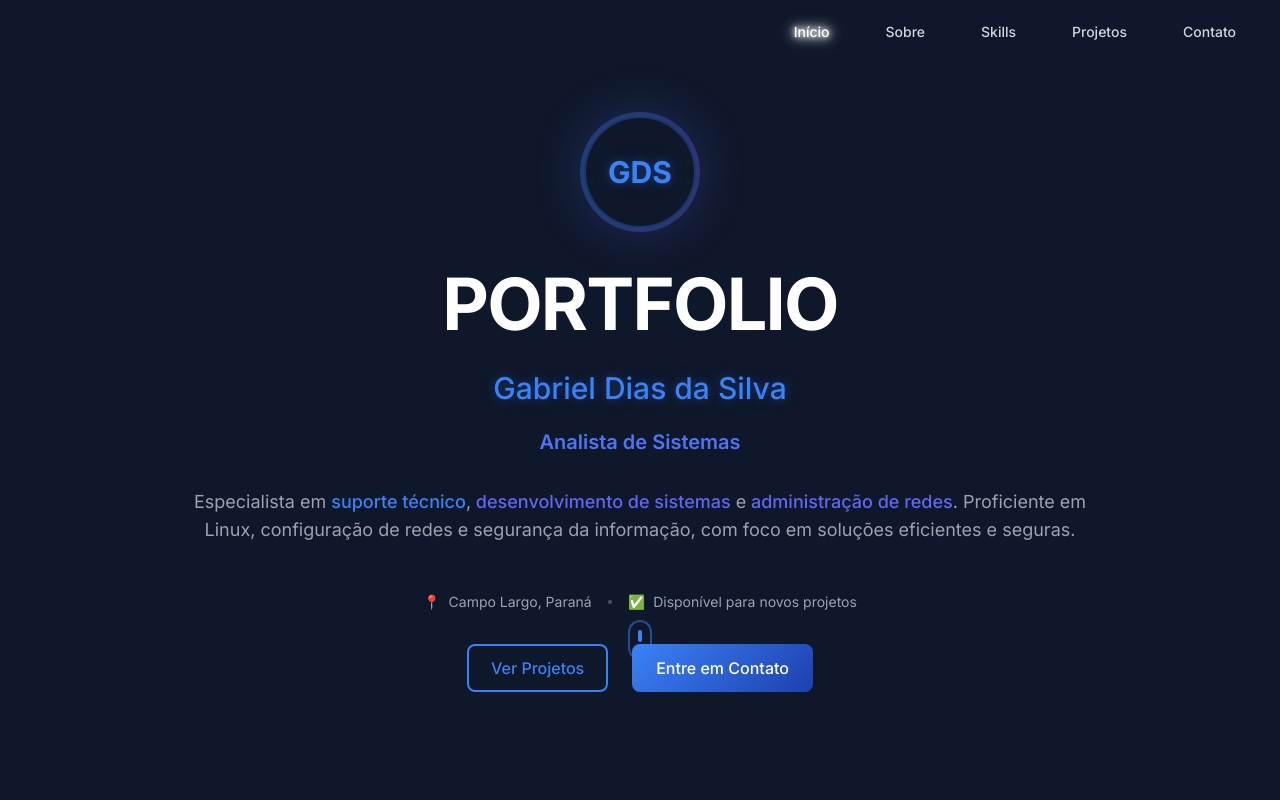
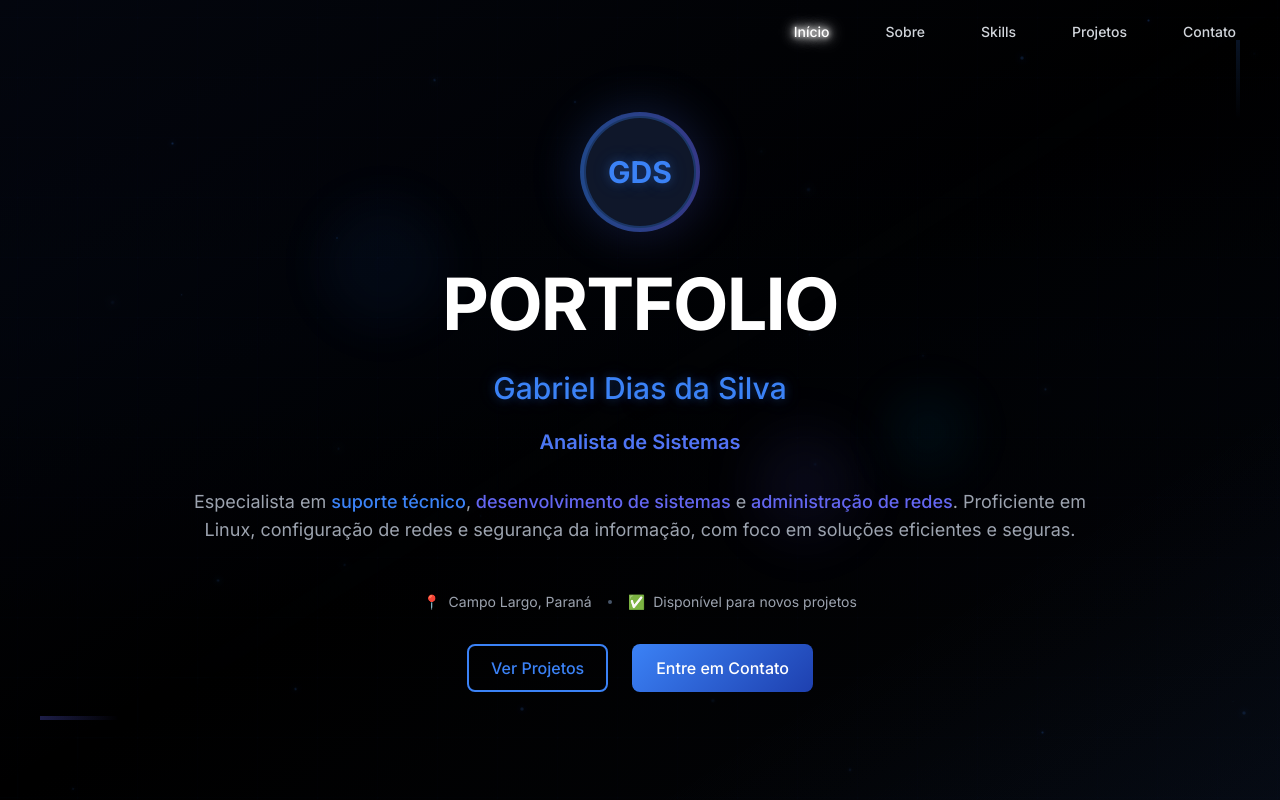
Before and after one commit to gabriellsd/portfolio-gabriel, a Next.js app: page / in a window 1280 px wide. Shown: the top 800 px of the page. Built offline with nearby package versions, Linux system fonts and the light colour scheme.

Commit message:
Corrige cursor visual - remove scroll indicator e restaura efeitos

```diff
--- a/app/components/BackgroundEffects.tsx
+++ b/app/components/BackgroundEffects.tsx
@@ -1,12 +1,68 @@
 'use client'
 
-import React from 'react'
+import React, { useEffect, useState } from 'react'
 
 const BackgroundEffects: React.FC = () => {
+  const [particles, setParticles] = useState<Array<{ id: number; x: number; y: number; size: number; delay: number }>>([])
+
+  useEffect(() => {
+    const generateParticles = () => {
+      const newParticles = []
+      for (let i = 0; i < 30; i++) {
+        newParticles.push({
+          id: i,
+          x: Math.random() * 100,
+          y: Math.random() * 100,
+          size: Math.random() * 3 + 1,
+          delay: Math.random() * 8
+        })
+      }
+      setParticles(newParticles)
+    }
+
+    generateParticles()
+  }, [])
+
   return (
     <div className="fixed inset-0 pointer-events-none overflow-hidden">
-      {/* Apenas um background simples */}
-      <div className="absolute inset-0 bg-dark-bg"></div>
+      {/* Animated Grid Background */}
+      <div className="absolute inset-0 tech-grid opacity-20"></div>
+
+      {/* Matrix Rain Effect */}
+      <div className="absolute inset-0 matrix-rain"></div>
+
+      {/* Professional Background Gradient */}
+      <div className="absolute inset-0 tech-bg"></div>
+
+      {/* Floating Particles */}
+      {particles.map((particle) => (
+        <div
+          key={particle.id}
+          className="floating-particle absolute rounded-full"
+          style={{
+            left: `${particle.x}%`,
+            top: `${particle.y}%`,
+            width: `${particle.size}px`,
+            height: `${particle.size}px`,
+            animationDelay: `${particle.delay}s`,
+            background: `radial-gradient(circle, rgba(59, 130, 246, 0.4), transparent)`,
+            boxShadow: `0 0 ${particle.size * 2}px rgba(59, 130, 246, 0.3)`
+          }}
+        />
+      ))}
+
+      {/* Subtle Overlay Gradients */}
+      <div className="absolute top-0 left-0 w-full h-full bg-gradient-to-br from-primary-900/10 via-transparent to-neutral-900/20"></div>
+      <div className="absolute bottom-0 right-0 w-1/2 h-1/2 bg-gradient-to-tl from-primary-500/5 via-transparent to-transparent"></div>
+
+      {/* Animated Glowing Orbs */}
+      <div className="absolute top-1/4 left-1/4 w-32 h-32 bg-primary-500/15 rounded-full blur-xl animate-pulse" style={{ animation: 'pulse-particle 6s ease-in-out infinite' }}></div>
+      <div className="absolute bottom-1/3 right-1/3 w-24 h-24 bg-tech-purple/15 rounded-full blur-xl" style={{ animation: 'pulse-particle 8s ease-in-out infinite', animationDelay: '2s' }}></div>
+      <div className="absolute top-1/2 right-1/4 w-16 h-16 bg-accent-500/15 rounded-full blur-xl" style={{ animation: 'pulse-particle 7s ease-in-out infinite', animationDelay: '4s' }}></div>
+
+      {/* Additional Moving Elements */}
+      <div className="absolute top-10 right-10 w-1 h-20 bg-gradient-to-b from-primary-500/30 to-transparent animate-pulse"></div>
+      <div className="absolute bottom-20 left-10 w-20 h-1 bg-gradient-to-r from-tech-purple/30 to-transparent animate-pulse" style={{ animationDelay: '3s' }}></div>
     </div>
   )
 }
--- a/app/components/Hero.tsx
+++ b/app/components/Hero.tsx
@@ -88,13 +88,6 @@ const Hero: React.FC = () => {
             Entre em Contato
           </button>
         </div>
-
-        {/* Minimal Scroll Indicator */}
-        <div className="absolute bottom-8 left-1/2 transform -translate-x-1/2 animate-bounce">
-          <div className="w-6 h-10 border-2 border-primary-500/50 rounded-full flex justify-center">
-            <div className="w-1 h-3 bg-primary-500 rounded-full mt-2 animate-pulse"></div>
-          </div>
-        </div>
       </div>
     </section>
   )
--- a/app/globals.css
+++ b/app/globals.css
@@ -3,14 +3,6 @@
 @tailwind utilities;
 
 @import url('https://fonts.googleapis.com/css2?family=Inter:wght@300;400;500;600;700&display=swap');
-
-/* TESTE: Desabilitar todas as animações temporariamente */
-*, *::before, *::after {
-  animation-duration: 0s !important;
-  animation-delay: 0s !important;
-  transition-duration: 0s !important;
-  transition-delay: 0s !important;
-}
 
 :root {
   --primary-blue: #3b82f6;
```
Also changed, not shown: 1 other file (tests, documents, lock files or other folders).
